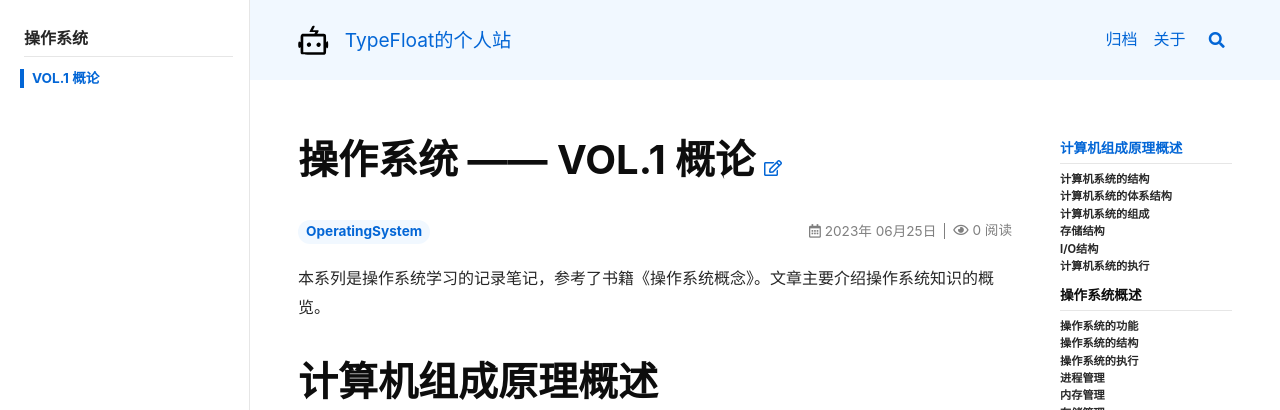
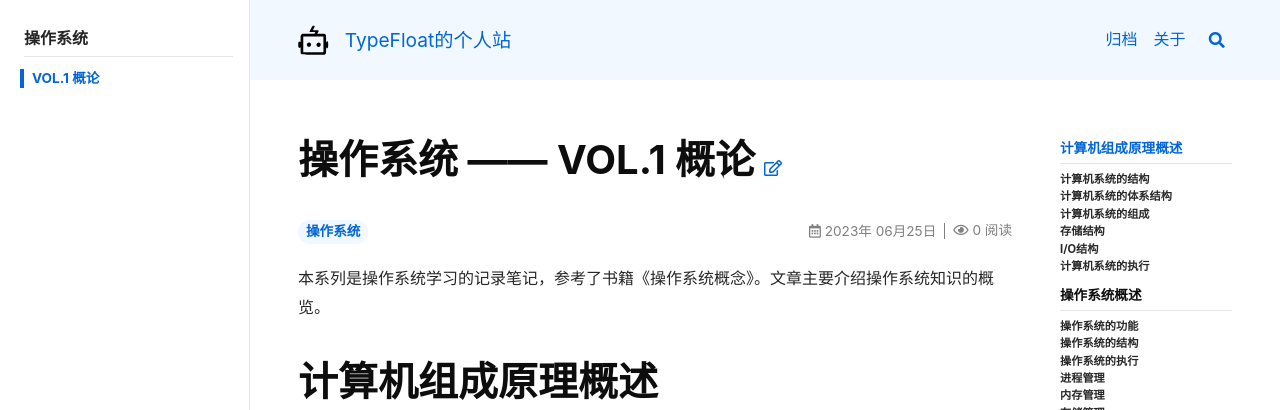
Before and after one commit to TypeFloat/TypeFloat.github.io, a Jekyll site: the page built from _posts/2023-06-25-os-1.md, in a window 1280 px wide. Shown: the top 410 px of the page. Built offline with Jekyll 4.4.1, drawn with Linux system fonts in a browser that asks for light colours; nearby versions of some CDN libraries; comment, search, counter and statistics services are not loaded.

Commit message:
修改Tag

```diff
--- a/_posts/2023-06-25-os-1.md
+++ b/_posts/2023-06-25-os-1.md
@@ -1,6 +1,6 @@
 ---
 title: 操作系统 —— VOL.1 概论
-tags: "OperatingSystem"
+tags: "操作系统"
 key: os-8
 sidebar:
   nav: os
```
